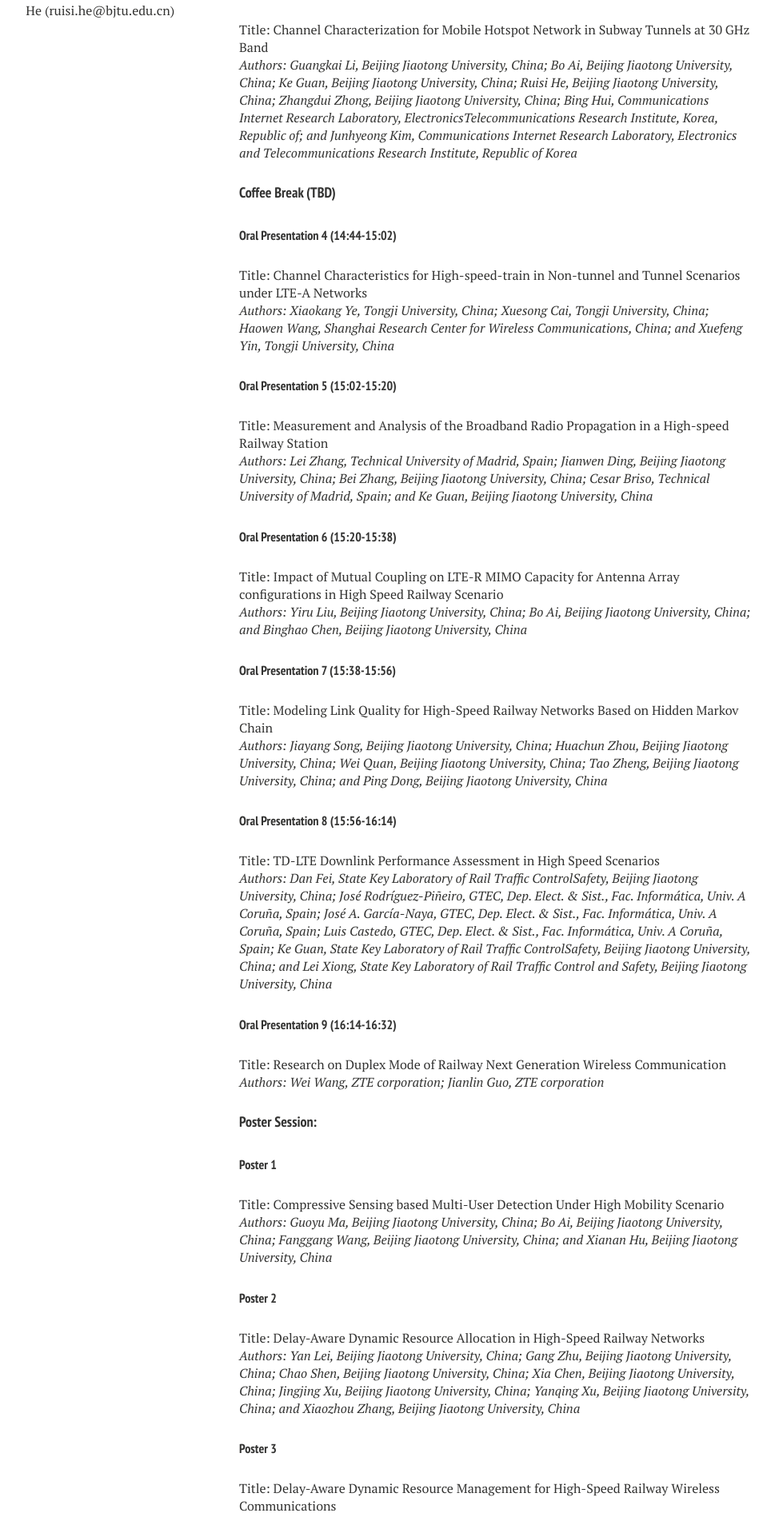
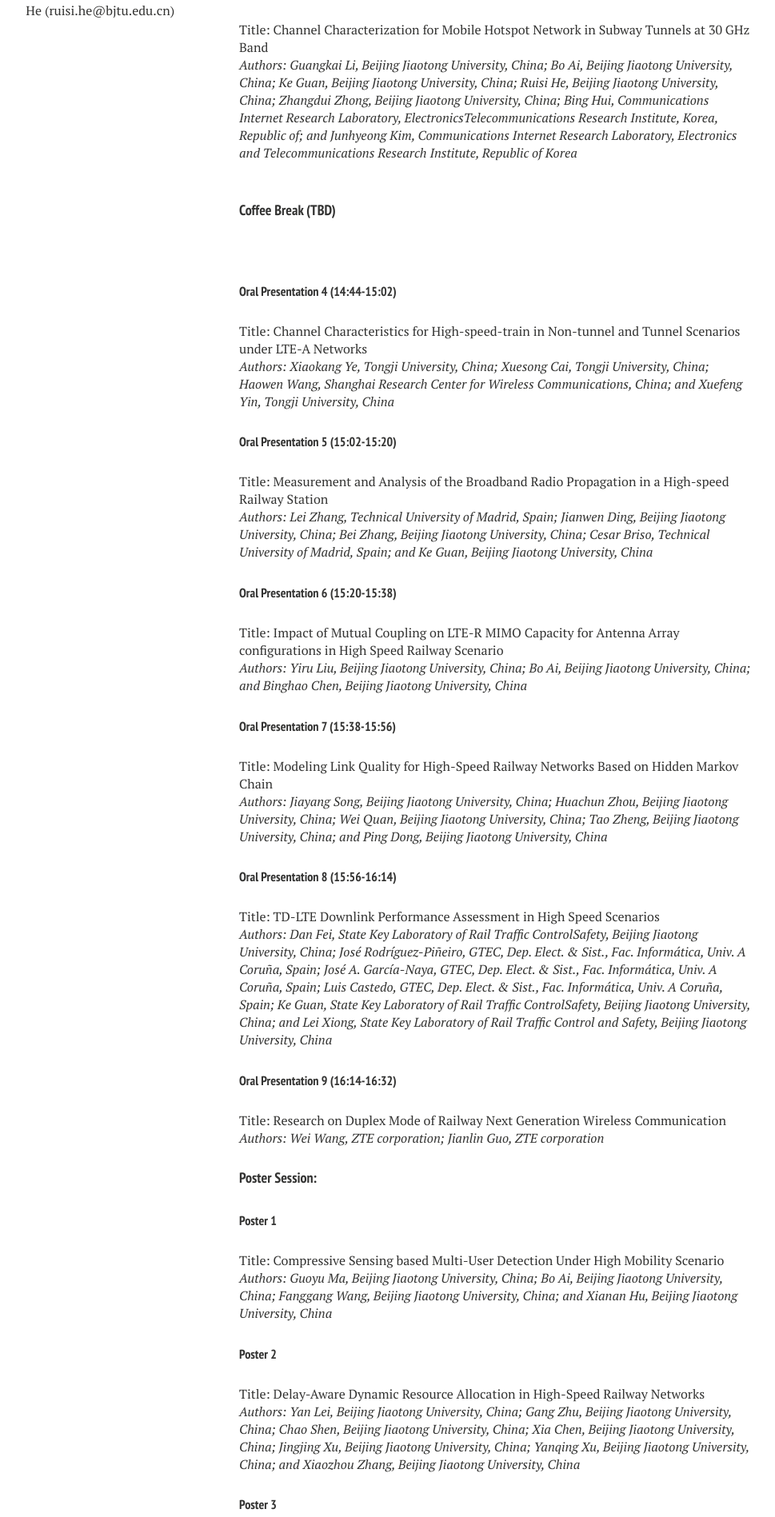
Before and after one commit to maxxx437/hsrcom2016, a Jekyll site: the page built from program/index.md, in a window 1280 px wide. Shown: the part 1228-3125 px from the top of the page at 80% size, without its empty margins (21-990 px from the left). Built offline with Jekyll 4.4.1, drawn with Linux system fonts in a browser that asks for light colours; nearby versions of some CDN libraries.

Commit message:
Update index.md

```diff
--- a/program/index.md
+++ b/program/index.md
@@ -33,9 +33,9 @@ Title: Propagation Characteristics of Mobile Channel in Urban Micro-cells at 3.5
 Title: Channel Characterization for Mobile Hotspot Network in Subway Tunnels at 30 GHz Band<br>
 *Authors: Guangkai Li, Beijing Jiaotong University, China; Bo Ai, Beijing Jiaotong University, China; Ke Guan, Beijing Jiaotong University, China; Ruisi He, Beijing Jiaotong University, China; Zhangdui Zhong, Beijing Jiaotong University, China; Bing Hui, Communications Internet Research Laboratory, ElectronicsTelecommunications Research Institute, Korea, Republic of; and Junhyeong Kim, Communications Internet Research Laboratory, Electronics and Telecommunications Research Institute, Republic of Korea*
 
-
-####   Coffee Break (TBD)<br>
-
+<br>
+####   Coffee Break (TBD)
+<br>
 
 #####   Oral Presentation 4 (14:44-15:02)
 Title: Channel Characteristics for High-speed-train in Non-tunnel and Tunnel Scenarios under LTE-A Networks<br>
```
